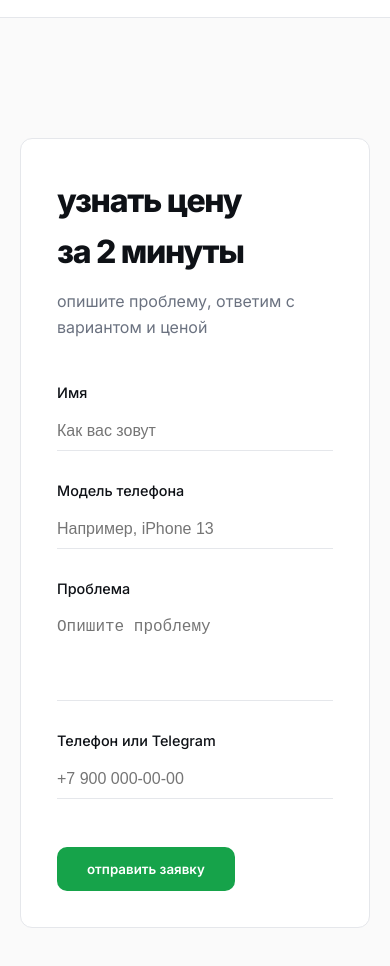
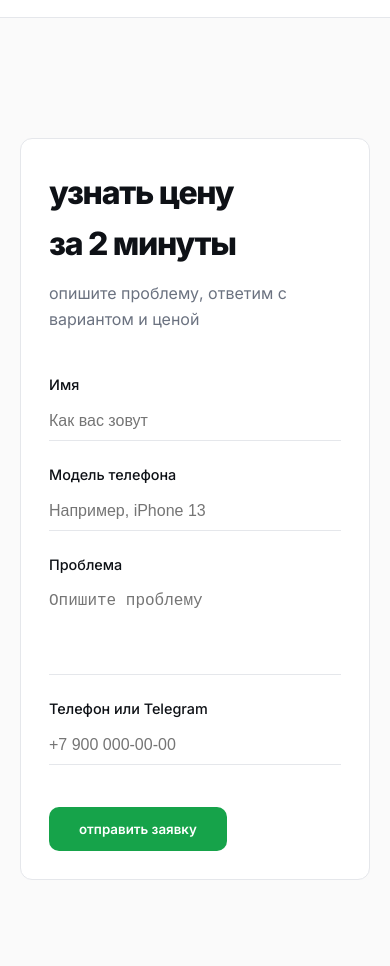
Before and after one commit to seva83882-ctrl/rephone, a Next.js app: page / in a window 390 px wide. Shown: the part 4920-5886 px from the top of the page. Built offline with nearby package versions, Linux system fonts and the light colour scheme.

Commit message:
Update LeadForm.module.css
фикс меню моб версии

```diff
--- a/components/LeadForm.module.css
+++ b/components/LeadForm.module.css
@@ -102,6 +102,18 @@
 
 @media (max-width: 768px) {
   .wrapper {
-    padding: 36px;
+    padding: 28px;
+  }
+
+  .form {
+    gap: 22px;
+  }
+
+  .field {
+    gap: 6px;
+  }
+
+  .textarea {
+    min-height: 90px;
   }
 }
```
